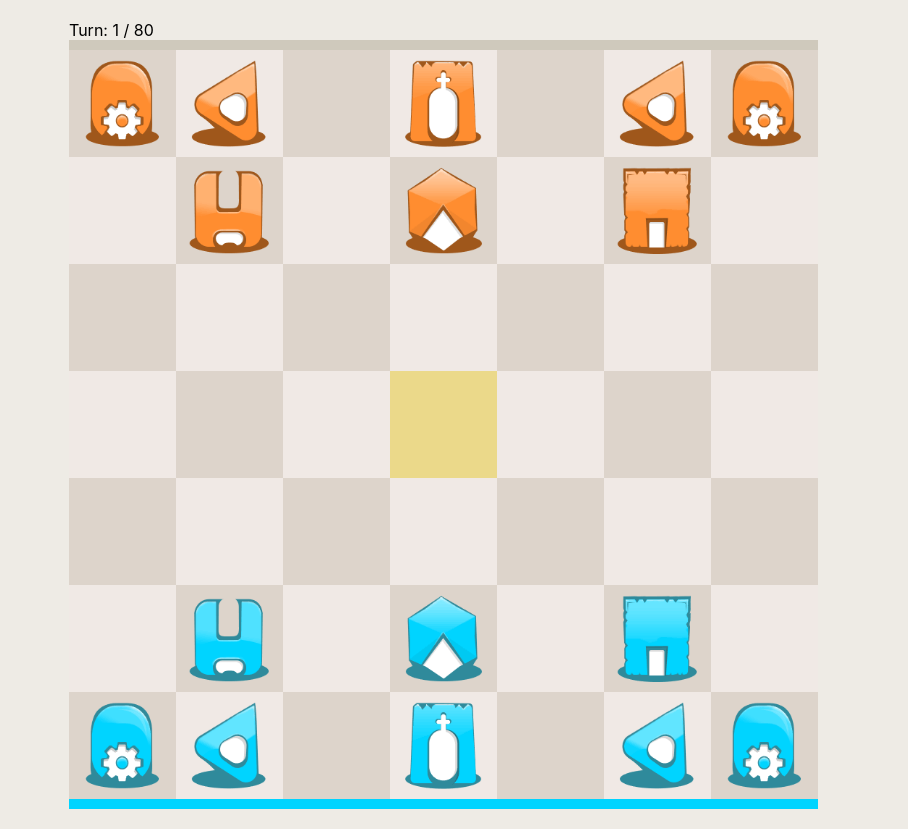
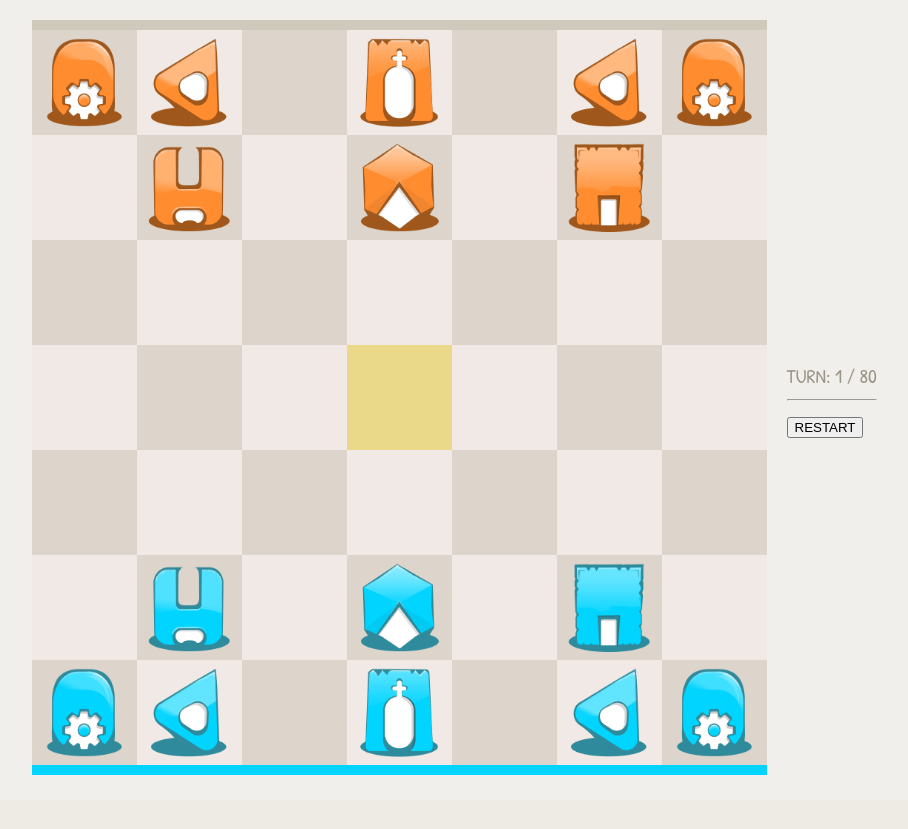
Before and after one commit to roozgh/king-of-the-hill, a React (Create React App) app: page / in a window 1280 px wide. Shown: the whole page, without its empty margins (171-1079 px from the left). After the commit the page ends 800 px from the top, so only its background shows below. Built offline with nearby package versions, Linux system fonts and the light colour scheme.

Commit message:
added board info and restart button

```diff
--- a/public/index.html
+++ b/public/index.html
@@ -21,6 +21,14 @@
       work correctly both with client-side routing and a non-root public URL.
       Learn how to configure a non-root public URL by running `npm run build`.
     -->
+
+    <link rel="preconnect" href="https://fonts.googleapis.com" />
+    <link rel="preconnect" href="https://fonts.gstatic.com" crossorigin />
+    <link
+      href="https://fonts.googleapis.com/css2?family=Patrick+Hand&display=swap"
+      rel="stylesheet"
+    />
+
     <title>React App</title>
   </head>
   <body>
--- a/src/board-logic/board/board-state.ts
+++ b/src/board-logic/board/board-state.ts
@@ -23,8 +23,9 @@ export class BoardState {
   readonly totalTurns = 80;
   private stateHistory: State[] = [];
   player: Colour = startingPlayer;
+  status: Status = "ACTIVE";
   turn = 1;
-  status: Status = "ACTIVE";
+  seed = Math.random() * 1000000;
 
   /**
    * Takes a Tile key and returns its piece in current position
@@ -98,10 +99,11 @@ export class BoardState {
    *
    */
   reset() {
-    this.turn = 0;
-    this.stateHistory = [];
+    this.turn = 1;
+    this.stateHistory = this.stateHistory.slice(0, 1);
     this.status = "ACTIVE";
     this.player = startingPlayer;
+    this.seed = Math.random() * 1000000;
   }
 
   /**
--- a/src/board-logic/board/board.ts
+++ b/src/board-logic/board/board.ts
@@ -98,9 +98,16 @@ export class Board {
   /**
    *
    */
-  moveAllowed(fromKey: string, toKey: string): boolean {
-    let possibleMoves = getPossibleMoves(fromKey, this);
-    return possibleMoves.includes(toKey);
+  isValidMove(from: string, to: string): boolean {
+    try {
+      let piece = this.state.getPiece(from);
+      if (!piece) return false;
+      if (piece.colour !== this.state.player) return false;
+      let possibleMoves = getPossibleMoves(from, this);
+      return possibleMoves.includes(to);
+    } catch (e) {
+      return false;
+    }
   }
 
   /**
--- a/src/board-views/board-info.tsx
+++ b/src/board-views/board-info.tsx
@@ -1,24 +1,64 @@
-import { useState, ReactNode } from "react";
 import { Board } from "../board-logic/board/board";
 import { Piece } from "./piece";
 
 interface BoardInfoProps {
   board: Board;
-  children: ReactNode;
+  restart: () => void;
+  width: number;
+  height: number;
+}
+
+interface CapturedPiecesProp {
+  board: Board;
+  colour: "WHITE" | "BLACK";
 }
 
 /**
  *
  */
 export default function BoardInfo(props: BoardInfoProps) {
-  const { board, children } = props;
+  const { board, restart, width, height } = props;
+
+  let turnInfo = "";
+
+  switch (board.state.status) {
+    case "ACTIVE":
+      turnInfo = `TURN: ${board.state.turn} / ${board.state.totalTurns}`;
+      break;
+    case "DRAW":
+      turnInfo = "Game Drawn";
+      break;
+    case "WHITE":
+      turnInfo = "Blue won!";
+      break;
+    case "BLACK":
+      turnInfo = "Red won!";
+      break;
+    default:
+      throw Error(`Invalid Board Status: ${board.state.status}`);
+  }
 
   return (
-    <div className="koth-board-con">
-      <div className="koth-board-header">
-        Turn: {board.state.turn} / {board.state.totalTurns}
-        {children}
+    <div className="koth-board-info" style={{ height, width }}>
+      <CapturedPieces board={board} colour={"BLACK"} />
+      <div>
+        {turnInfo}
+        <hr />
+        <button onClick={restart}>RESTART</button>
       </div>
+      <CapturedPieces board={board} colour={"WHITE"} />
     </div>
   );
 }
+/**
+ *
+ */
+function CapturedPieces(props: CapturedPiecesProp) {
+  const { board, colour } = props;
+  const capturedPieces = board.state.getCapturedPieces();
+  const pieces = capturedPieces
+    .filter((piece) => colour === piece.colour)
+    .map((piece) => <Piece name={piece.name} colour={colour} width={45} />);
+
+  return <div className="koth-captured-pieces">{pieces}</div>;
+}
--- a/src/board-views/board-page.tsx
+++ b/src/board-views/board-page.tsx
@@ -2,7 +2,6 @@ import { useState, useCallback, useEffect, memo, useRef } from "react";
 import { useWindowEvent } from "../utils";
 import BoardView from "./board-view";
 import BoardInfo from "./board-info";
-import CapturedPieces from "./captured-pieces";
 import { getMoveCandidates } from "../board-logic/ai/move-finder";
 import { Board } from "../board-logic/board/board";
 import { JSONBoardState } from "../board-logic/board/board-state";
@@ -10,7 +9,7 @@ import { EvaluatorPlugin } from "../board-logic/ai/score-evaluator";
 
 const BoardMemo = memo(BoardView);
 
-const boardMaxWidth = 750;
+const boardMaxWidth = 900;
 
 const archerOnDarkDarkTiles: EvaluatorPlugin = (tile, piece) => {
   if (piece.name === "ARCHER" && tile.colour === "DARK") return 10;
@@ -62,32 +61,50 @@ board.state.setStateFromJSON(defaultBoardState);
  *
  */
 export default function BoardPage() {
-  const [boardWidth, updateBoardWidth] = useState(boardMaxWidth);
+  const [screenSize, updateScreenSize] = useState<"sm" | "lg">("sm");
+  const [boardWidth, updateBoardWidth] = useState(0);
+  const [boardInfoSize, updateBoardInfoSize] = useState<{ w: number; h: number }>({ w: 0, h: 0 });
   const [gameMode] = useState("AGAINST_CPU");
   const [moveToPlay, setMoveToPlay] = useState<null | [string, string]>(null);
+  const moveToPlayTimeoutId = useRef(0);
   const [playable, updatePlayable] = useState(true);
   // Why have a seperate 'turn' variable when board.state.turn exists?
   // To force react to re-render board-view after board.move()
   const [turn, setTurn] = useState(1);
 
   /**
-   * On Window resize
+   *
    */
-  useWindowEvent("resize", () => {
-    let newWidth = boardMaxWidth;
-    if (window.innerWidth < boardMaxWidth) {
-      newWidth = window.innerWidth;
-    } else {
-      Math.min(window.innerWidth, boardMaxWidth);
+  const adjustBoardSize = useCallback(() => {
+    // Don't go bigger than max width
+    let newBoardWidth = Math.min(window.innerWidth, boardMaxWidth);
+    let screenSize: "sm" | "lg" = "sm";
+    let boardInfoSize = { w: newBoardWidth, h: 200 };
+
+    if (newBoardWidth > 660) {
+      screenSize = "lg";
+      newBoardWidth -= 160;
+      boardInfoSize = { w: 120, h: newBoardWidth + 20 };
     }
-    updateBoardWidth(newWidth);
-  });
+    updateScreenSize(screenSize);
+    updateBoardWidth(newBoardWidth);
+    updateBoardInfoSize(boardInfoSize);
+  }, []);
+
+  // On initial render
+  useEffect(adjustBoardSize, [adjustBoardSize]);
+  // On Window resize
+  useWindowEvent("resize", adjustBoardSize);
 
   /**
    * Called when player makes a new move
    */
   const onPieceMove = useCallback(
     (from: string, to: string) => {
+      if (!board.isValidMove(from, to)) {
+        console.error(`Invalid move: [${from}, ${to}]`);
+        return;
+      }
       board.move(from, to);
       setTurn(board.state.turn);
       if (board.state.status !== "ACTIVE") return;
@@ -98,23 +115,39 @@ export default function BoardPage() {
       } else {
         updatePlayable(false);
         // Simulate computer play
-        setTimeout(() => {
+        moveToPlayTimeoutId.current = window.setTimeout(() => {
+          if (!board) return;
           const moveCandidate = getMoveCandidates(board, scoreEvalPlugins);
           if (moveCandidate === null) {
             return console.error("No move candidates found");
           }
           setMoveToPlay(moveCandidate);
+          moveToPlayTimeoutId.current = 0;
         }, 500);
       }
     },
     [gameMode]
   );
 
+  /**
+   *
+   */
+  function onRestart() {
+    if (board.state.turn > 1) {
+      // Clear move simulation timeout if it exists
+      if (moveToPlayTimeoutId.current) {
+        clearTimeout(moveToPlayTimeoutId.current);
+      }
+      board.state.reset();
+      setTurn(1);
+      updatePlayable(true);
+    }
+  }
+
   return (
     <div className="koth-page">
-      <CapturedPieces board={board} colour={"WHITE"} />
-      <CapturedPieces board={board} colour={"BLACK"} />
-      <BoardInfo board={board}>
+      <div className={`koth-board-wrapper ${screenSize}`}>
+        <div className={`koth-board ${board.state.player === "WHITE" ? "blue-turn" : "red-turn"}`}>
           <BoardMemo
             board={board}
             turn={turn}
@@ -124,7 +157,14 @@ export default function BoardPage() {
             simulateMove={moveToPlay}
             onPieceMove={onPieceMove}
           />
-      </BoardInfo>
+        </div>
+        <BoardInfo
+          board={board}
+          restart={onRestart}
+          height={boardInfoSize.h}
+          width={boardInfoSize.w}
+        />
+      </div>
     </div>
   );
 }
--- a/src/board-views/board-view-reducer.ts
+++ b/src/board-views/board-view-reducer.ts
@@ -80,12 +80,19 @@ export function boardViewReducer(state: BoardViewState, action: BoardViewAction)
     }
 
     case "NEW_TURN": {
-      const { board } = state;
+      const { board, previousMove } = state;
       if (!board) throw Error("Board not set");
-      const tiles = formatTiles(board, state.previousMove);
+      let newPreviousMove: null | [string, string] = null;
+      if (board.state.turn === 1) {
+        newPreviousMove = null;
+      } else {
+        newPreviousMove = previousMove ? previousMove : null;
+      }
+      const tiles = formatTiles(board, newPreviousMove);
       return {
         ...state,
         tiles,
+        previousMove: newPreviousMove,
         selectedTile: null,
         draging: false,
         draggedPiece: null,
--- a/src/board-views/board-view.tsx
+++ b/src/board-views/board-view.tsx
@@ -41,21 +41,33 @@ export default function BoardView(opt: BoardViewProps) {
    */
   useEffect(() => {
     dispatch({ type: "NEW_TURN" });
-    moveSound.play();
+    if (turn !== 1) {
+      moveSound.play();
+    }
   }, [turn]);
 
   /**
    * simulate CPU move
    */
   useEffect(() => {
+    let timeoutId = 0;
     if (simulateMove) {
       let [from, to] = simulateMove;
       dispatch({ type: "PIECE_CLICK", tile: from });
-      setTimeout(() => {
+      const seed = board.state.seed;
+      timeoutId = window.setTimeout(() => {
+        // Make sure there's no turn mis-match.
+        // e.g User pressing the 'Restart' button
+        // while move animation is hapening
+        if (board.state.seed !== seed) return;
         dispatch({ type: "MOVE", from, to });
         onPieceMove(from, to);
       }, 1500);
     }
+
+    return () => {
+      if (timeoutId) window.clearTimeout(timeoutId);
+    };
   }, [simulateMove, onPieceMove]);
 
   /**
@@ -121,7 +133,6 @@ export default function BoardView(opt: BoardViewProps) {
         <Tile
           key={key}
           colour={colour}
-          width={state.tileWidth}
           tileKey={key}
           isHill={isHill}
           isPossibleMove={isPossibleMove}
@@ -153,10 +164,10 @@ export default function BoardView(opt: BoardViewProps) {
         />
       )}
       <div
-        className={`koth-board ${board.state.player === "WHITE" ? "blue-turn" : "red-turn"}`}
+        className={`board-inner ${selectedTile ? "drag" : ""}`}
         style={{ width: state.boardWidth, height: state.boardWidth }}
       >
-        <div className={`board-inner ${selectedTile ? "drag" : ""}`}>{boardRowsHtml}</div>
+        {boardRowsHtml}
       </div>
     </BoardViewContext.Provider>
   );
--- a/src/board-views/captured-pieces.tsx
+++ /dev/null
@@ -1,21 +0,0 @@
-import { useState, ReactNode } from "react";
-import { Board } from "../board-logic/board/board";
-import { Piece } from "./piece";
-
-interface BoardInfoProps {
-  board: Board;
-  colour: "WHITE" | "BLACK";
-}
-
-/**
- *
- */
-export default function CapturedPieces(props: BoardInfoProps) {
-  const { board, colour } = props;
-  const capturedPieces = board.state.getCapturedPieces();
-  const pieces = capturedPieces
-    .filter((piece) => colour === piece.colour)
-    .map((piece) => <Piece name={piece.name} colour={colour} width={50} />);
-
-  return <div className="koth-captured-pieces">{pieces}</div>;
-}
--- a/src/board-views/tile.tsx
+++ b/src/board-views/tile.tsx
@@ -6,7 +6,6 @@ import { Colour, PieceName } from "../board-logic/piece";
 interface TileProps {
   tileKey: string;
   colour: string;
-  width: number;
   isHill: boolean;
   isPossibleMove: boolean;
   isMovingPiece: boolean;
@@ -23,7 +22,6 @@ export default function Tile(opt: TileProps) {
   const {
     isHill,
     colour,
-    width,
     isPossibleMove,
     isMovingPiece,
     piece,
@@ -35,7 +33,7 @@ export default function Tile(opt: TileProps) {
   } = opt;
 
   const [state, dispatch] = useContext(BoardViewContext);
-  const { board, draggedPiece, selectedTile, possibleMoves, gameMode } = state;
+  const { board, draggedPiece, selectedTile, possibleMoves, gameMode, tileWidth } = state;
   if (!board) throw Error("Board not defined");
 
   /**
@@ -128,7 +126,7 @@ export default function Tile(opt: TileProps) {
   if (colour === "DARK") classes.push("dark");
   else classes.push("light");
 
-  let tileStyle = { width, height: width };
+  let tileStyle = { width: tileWidth, height: tileWidth };
 
   let highlightHtml = null;
   if (isPossibleMove || isPrevMove) {
@@ -154,10 +152,11 @@ export default function Tile(opt: TileProps) {
    */
   let pieceElement = null;
   if (piece) {
-    let pieceWidth = width - 20;
+    // Piece size always 85% of Tile size
+    let pieceWidth = Math.floor((tileWidth * 85) / 100);
     // If piece is selected, increase its size
     if (selectedTile === tileKey) {
-      pieceWidth = width - 10;
+      pieceWidth += 5;
     }
 
     let movable = false;
--- a/src/board.css
+++ b/src/board.css
@@ -9,16 +9,43 @@
 }
 
 #app {
+}
+
+.koth-page {
   background: var(--gray);
   width: 100%;
   height: 100vh;
+  display: flex;
+  justify-content: center;
+  align-items: center;
+  /*align-items: center;*/
 }
 
-.koth-board-con {
-  margin: 20px auto;
+.koth-board-wrapper.sm .koth-board-info {
+  display: grid;
+  grid-template-columns: 1fr 1fr 1fr;
 }
 
-.koth-board-header {
+.koth-board-wrapper.lg .koth-board {
+  float: left;
+}
+
+.koth-board-wrapper.lg .koth-board-info {
+  display: flex;
+  flex-wrap: wrap;
+  align-content: space-between;
+  padding-left: 20px;
+}
+
+.koth-board-wrapper.lg .koth-board-info .koth-captured-pieces {
+  height: 200px;
+  width: 120px;
+  border-radius: 5px;
+  /*border: dashed 3px var(--gray2);
+  background: rgba(221, 218, 214, 0.26);*/
+}
+.koth-captured-pieces .piece {
+  margin: 5px;
 }
 
 .koth-board {
@@ -36,12 +63,6 @@
   border-bottom-color: var(--blue);
 }
 
-.koth-board-inner {
-}
-
-.koth-board-inner.drag .tile.possible-move .tile-inner {
-}
-
 .tile {
   border-bottom: var(--border);
   border-right: var(--border);
@@ -49,18 +70,6 @@
   background: rgb(241, 240, 238);
   padding: 0px;
   user-select: none;
-}
-
-.tile:first-child {
-  border-left: var(--border);
-}
-
-.row {
-  /* overflow: hidden; */
-}
-
-.row:first-child {
-  border-top: var(--border);
 }
 
 .tile-inner {
@@ -154,6 +163,7 @@
 */
 
 .highlight-corner {
+  --corner-margin: 4px;
   width: 8px;
   height: 8px;
   position: absolute;
@@ -167,6 +177,13 @@
   animation-fill-mode: forwards;
 }
 
+.koth-board-wrapper.sm .highlight-corner {
+  --corner-margin: 3px;
+  border-width: 2px;
+  width: 6px;
+  height: 6px;
+}
+
 .koth-board.red-turn .highlight-corner {
   border-color: var(--red);
 }
@@ -176,25 +193,25 @@
 }
 
 .highlight-top-right {
-  top: 5px;
-  right: 5px;
+  top: var(--corner-margin);
+  right: var(--corner-margin);
   transform: rotate(90deg);
 }
 
 .highlight-top-left {
-  top: 5px;
-  left: 5px;
+  top: var(--corner-margin);
+  left: var(--corner-margin);
 }
 
 .highlight-bottom-left {
-  bottom: 5px;
-  left: 5px;
+  bottom: var(--corner-margin);
+  left: var(--corner-margin);
   transform: rotate(-90deg);
 }
 
 .highlight-bottom-right {
-  bottom: 5px;
-  right: 5px;
+  bottom: var(--corner-margin);
+  right: var(--corner-margin);
   transform: rotate(180deg);
 }
 
--- a/src/index.css
+++ b/src/index.css
@@ -1,17 +1,18 @@
 body {
   background: rgb(238, 235, 229);
   margin: 0;
-  font-family: -apple-system, BlinkMacSystemFont, "Segoe UI", "Roboto", "Oxygen", "Ubuntu",
+  color: rgb(156, 149, 135);
+  font-size: 1.23em;
+  font-family: "Patrick Hand", cursive;
+  -webkit-font-smoothing: antialiased;
+  -moz-osx-font-smoothing: grayscale;
+  /*font-family: -apple-system, BlinkMacSystemFont, "Segoe UI", "Roboto", "Oxygen", "Ubuntu",
     "Cantarell", "Fira Sans", "Droid Sans", "Helvetica Neue", sans-serif;
   -webkit-font-smoothing: antialiased;
   -moz-osx-font-smoothing: grayscale;
+  */
 }
 
 code {
   font-family: source-code-pro, Menlo, Monaco, Consolas, "Courier New", monospace;
 }
-
-.koth-page {
-  max-width: 800px;
-  margin: 0px auto;
-}
```
Lines whose indentation alone changed are shown as unchanged.
